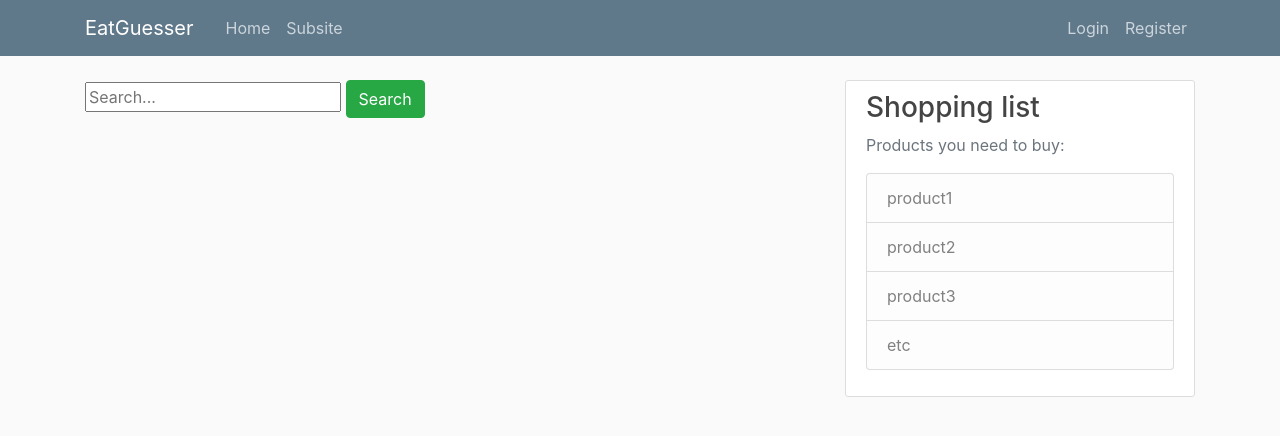
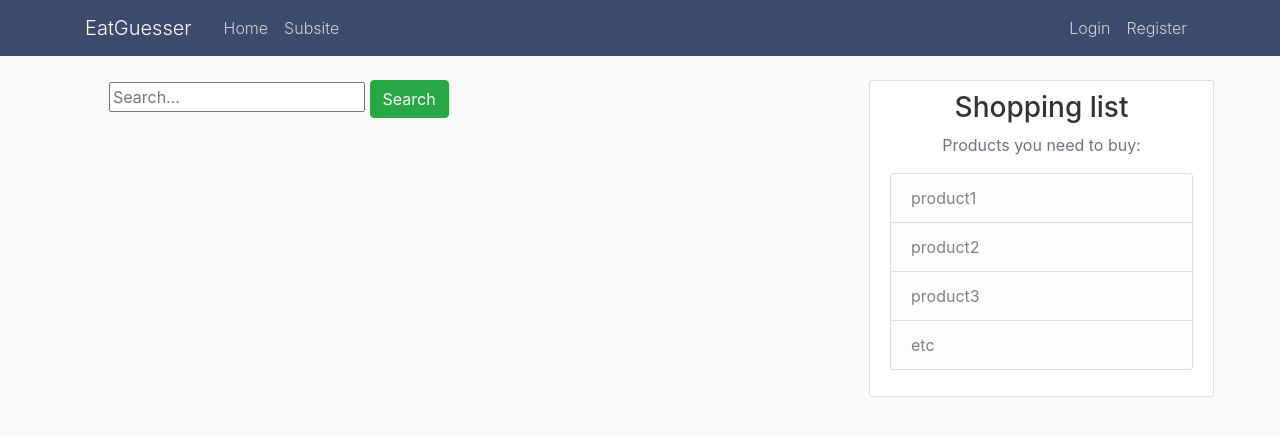
Before and after one commit to kamilsudol/EatGuesser, a Django app: page / in a window 1280 px wide. Shown: the top 436 px of the page. Run offline with Django 3.2, Linux system fonts and the light colour scheme; some libraries are stand-ins or nearby versions.

Commit message:
changing the look of a website a little + adding env variables

```diff
--- a/django/website/search/static/main.css
+++ b/django/website/search/static/main.css
@@ -2,10 +2,17 @@ body {
     background: #fafafa;
     color: #333333;
     margin-top: 5rem;
+    margin-left: 3rem;
   }
 
-  h1, h2, h3, h4, h5, h6 {
-    color: #444444;
+  h1, h4, h5, h6 {
+    color: #232336;
+    text-align: center;
+    font-weight: bold;
+  }
+
+  h3 {
+    text-align: center;
   }
 
   ul {
@@ -13,7 +20,7 @@ body {
   }
 
   .bg-steel {
-    background-color: #5f788a;
+    background-color: #3e4a6b;
   }
 
   .site-header .navbar-nav .nav-link {
@@ -24,8 +31,12 @@ body {
     color: #ffffff;
   }
 
-  .site-header .navbar-nav .nav-link.active {
-    font-weight: 500;
+  .site-header {
+    font-weight: 300;
+  }
+
+  .navbar-nav .nav-link.active {
+    font-weight: 50;
   }
 
   .content-section {
@@ -33,15 +44,17 @@ body {
     padding: 10px 20px;
     border: 1px solid #dddddd;
     border-radius: 3px;
+    margin-right: 5px;
     margin-bottom: 20px;
   }
 
   .article-title {
-    color: #444444;
+    color: #2688d8;
+    font-size: 25px;
   }
 
   a.article-title:hover {
-    color: #428bca;
+    color: #4442ca;
     text-decoration: none;
   }
 
--- a/django/website/search/templates/search/base.html
+++ b/django/website/search/templates/search/base.html
@@ -49,7 +49,7 @@
           <div class="col-md-4">
             <div class="content-section">
               <h3>Shopping list</h3>
-              <p class='text-muted'>Products you need to buy:
+              <p class='text-muted'style="text-align:center">Products you need to buy:
                 <ul class="list-group">
                   <li class="list-group-item list-group-item-light">product1</li>
                   <li class="list-group-item list-group-item-light">product2</li>
--- a/django/website/website/settings.py
+++ b/django/website/website/settings.py
@@ -21,7 +21,7 @@ BASE_DIR = os.path.dirname(os.path.dirname(os.path.abspath(__file__)))
 # See https://docs.djangoproject.com/en/3.0/howto/deployment/checklist/
 
 # SECURITY WARNING: keep the secret key used in production secret!
-SECRET_KEY = 'pxq-^!c3j*a^ha+-^6xoggqyzc(aik&5qdefa25+p(lg+3yf&e'
+SECRET_KEY=str(os.environ.get('SECRET_KEY'))
 
 # SECURITY WARNING: don't run with debug turned on in production!
 DEBUG = True
```
